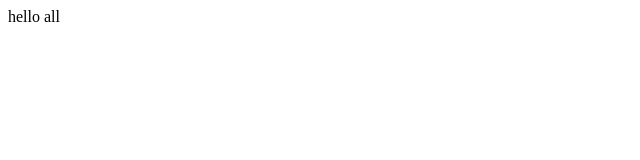
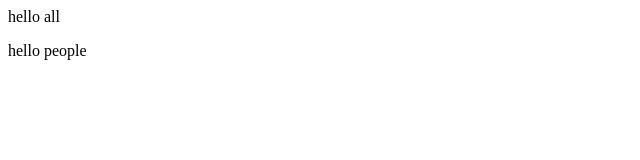
Before and after one commit to srishti-digi/new_repo, a plain HTML site: page index.html in a window 1280 px wide. Shown: the full height of the page, 0-640 px from the left. Drawn offline with Linux system fonts and the light colour scheme.

Commit message:
new repo created

```diff
--- a/index.html
+++ b/index.html
@@ -1 +1,4 @@
 <p>hello all</p>
+<p>
+    hello people
+</p>
```
